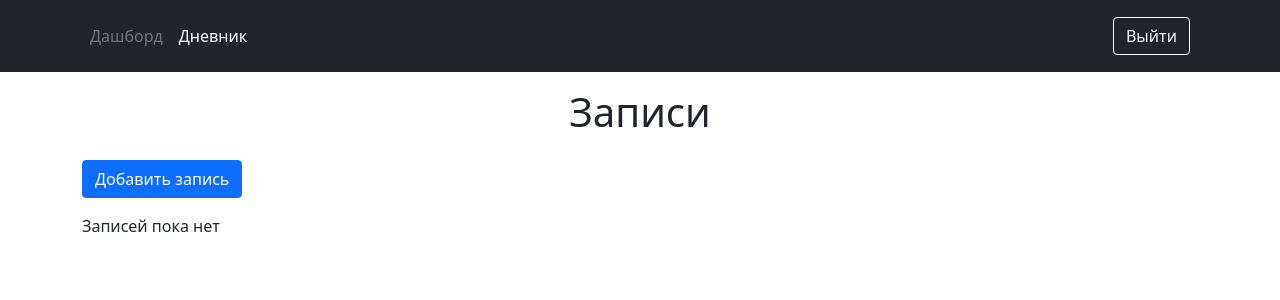
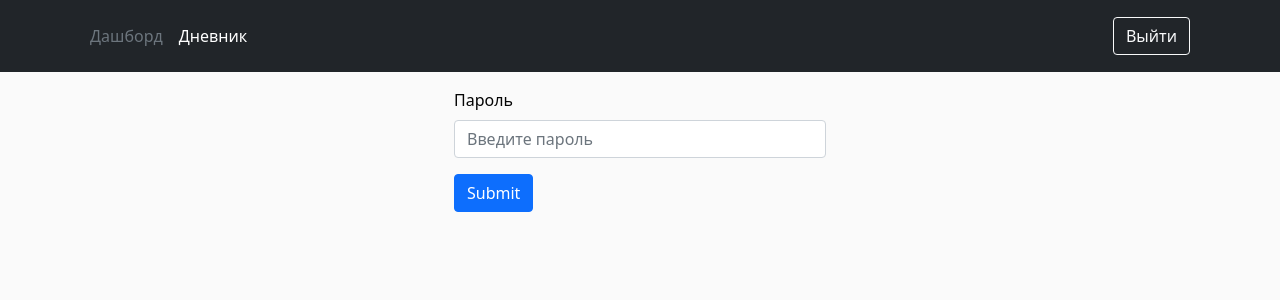
Before and after one commit to EncDiary/web-app, a React (Create React App) app: page / in a window 1280 px wide. Shown: the top 300 px of the page. Built offline with nearby package versions, Linux system fonts and the light colour scheme; no server answers.

Commit message:
update handlers

```diff
--- a/package.json
+++ b/package.json
@@ -7,6 +7,7 @@
     "@testing-library/react": "^11.2.7",
     "@testing-library/user-event": "^12.8.3",
     "bootstrap": "^5.0.2",
+    "crypto-js": "^4.1.1",
     "prop-types": "^15.7.2",
     "react": "^17.0.2",
     "react-bootstrap": "^2.0.0-beta.4",
--- a/src/App.js
+++ b/src/App.js
@@ -1,41 +1,32 @@
-import React, {useEffect} from 'react'
-import NotesList from './Diary/NotesList'
+import React from 'react'
 import Context from './context'
-import AddNote from './Diary/AddNote'
 import Header from './Components/Header'
-import Title from './Components/Title'
 import Swal from 'sweetalert2'
-import YearList from './Diary/YearList'
+import { AES, enc, SHA256 } from 'crypto-js'
+import EnterPassword from './Diary/EnterPassword'
+import Diary from './Diary'
 
 
 
 function App(props) {
   const [notes, setNotes] = React.useState([])
-  useEffect(() => {
-    fetch("https://cm42272.tmweb.ru/getNotes.php")
-      .then (response => response.json())
-      .then (response => {
 
-        // console.log(response)
-        response.forEach(element => {
-          element['year'] = new Date(element.datetime).getFullYear()
-          // element['month'] = new Date(element.datetime).getMonth()
-        });
+  // useEffect(() => {
+  //   fetch("https://cm42272.tmweb.ru/getNotes.php")
+  //     .then (response => response.json())
+  //     .then (response => {
+  //       response.forEach(element => {
+  //         element['year'] = new Date(element.datetime).getFullYear()
+  //       });
 
-        setNotes(response)
-    })
-  }, [])
+  //       setNotes(response)
+  //   })
+  // }, [])
 
 
-  function toggleNote(id) {
-    setNotes(
-      notes.map(note => {
-      if (note.id === id) {
-        note.opened = !note.opened
-      }
-      return note
-    }))
-  }
+  const [notesPassword, setNotesPassword] = React.useState("")
+
+
 
   function removeNote(id) {
     fetch("https://cm42272.tmweb.ru/deleteNote.php", {
@@ -75,7 +66,7 @@ function App(props) {
           'Content-Type': 'application/x-www-form-urlencoded',
         },
         body: JSON.stringify({
-          text: text
+          text: AES.encrypt(text, notesPassword).toString()
         })
       })
       .then (response => response.json())
@@ -107,7 +98,7 @@ function App(props) {
         },
         body: JSON.stringify({
           id: id,
-          text: text
+          text: AES.encrypt(text, notesPassword).toString()
         })
       })
       .then (response => response.json())
@@ -130,36 +121,62 @@ function App(props) {
     })
   }
 
-  function groupByNotes(notes, field) {
-    var groupArray = []
-    notes.forEach(note => {
-      console.log(note['year'])
-      if (note['year'] in groupArray) {
-        groupArray[note['year']].push(note)
-      } else {
-        groupArray[note['year']] = [note]
-        // groupArray.set(note['year'], new Array())
-        // groupArray[note['year']].push(note)
-      }
+  function enterPassword(password) {
+    console.log("Пароль введен")
+    if (SHA256(password).toString() === "8c6976e5b5410415bde908bd4dee15dfb167a9c873fc4bb8a81f6f2ab448a918") {
+      setNotesPassword(password)
+      getNotes(password)
+    } else {
+      var input_field = document.getElementById("enter_password")
+      input_field.classList.add("input-shake", "input-error")
+      setTimeout(function() {
+        input_field.classList.remove("input-shake")
+      }, 1000)
+    }
+  }
 
-    });
-    return groupArray
+
+  function getNotes(password=notesPassword) {
+    console.log("Refresh!!!")
+    fetch("https://cm42272.tmweb.ru/getNotes.php")
+      .then (response => response.json())
+      .then (response => {
+        response.forEach(element => {
+          element['year'] = new Date(element.datetime).getFullYear()
+
+
+          element['text'] = AES.decrypt(element['text'], password).toString(enc.Utf8);
+        });
+
+        setNotes(response)
+    })
+  }
+
+  function lockDiary() {
+    console.log("Lock!!!")
+    setNotesPassword("")
+    setNotes([])
   }
 
 
 
   return (
-    <Context.Provider value={{removeNote, toggleNote, editNote}}>
+    <Context.Provider value={{addNote, removeNote, editNote, enterPassword, getNotes}}>
       <Header my_hist={props.history} />
       <div className="container">
-        <Title text={"Записи"}/>
-        <AddNote onCreate={addNote} />
-        { notes.length ? <YearList notes={groupByNotes(notes, 'year')} /> : <p>Записей пока нет</p>}
 
         {
-          // onToggle={toggleNote} от NotesList
-            console.log('Группировка по году', groupByNotes(notes, 'year'))
+          notesPassword
+            ? <>
+                <button onClick={() => getNotes()}>Refresh!!!</button>
+                <button onClick={() => lockDiary()}>Lock!!!</button>
+                <Diary notes={notes} />
+              </>
+            : <>
+                <EnterPassword />
+              </>
         }
+
       </div>
     </Context.Provider>
   );
--- /dev/null
+++ b/src/Diary.js
@@ -0,0 +1,16 @@
+import React from 'react'
+import NotesList from './Diary/NotesList'
+import AddNote from './Diary/AddNote'
+import Title from './Components/Title'
+
+function Diary({notes}) {
+    return (
+        <>
+            <Title text={"Записи"}/>
+            <AddNote />
+            {notes.length ? <NotesList notes={notes} /> : <p>Записей пока нет</p>}
+        </>
+    )
+}
+
+export default Diary
--- a/src/Diary/AddNote.js
+++ b/src/Diary/AddNote.js
@@ -1,5 +1,5 @@
-import React, {useState} from 'react'
-import PropTypes from 'prop-types'
+import React, {useState, useContext} from 'react'
+import Context from '../context'
 
 function useInputValue(defaultValue='') {
     const [value, setValue] = useState(defaultValue)
@@ -14,14 +14,16 @@ function useInputValue(defaultValue='') {
     }
 }
 
-function AddNote({onCreate}) {
+function AddNote() {
+    const {addNote} = useContext(Context)
+
     const input = useInputValue('')
 
     function submitHandler(event) {
         event.preventDefault()
 
         if (input.value().trim()) {
-            onCreate(input.value())
+            addNote(input.value())
             input.clear()
         }
     }
@@ -62,8 +64,5 @@ function AddNote({onCreate}) {
     )
 }
 
-AddNote.propTypes = {
-    onCreate: PropTypes.func.isRequired
-}
 
 export default AddNote
--- /dev/null
+++ b/src/Diary/EnterPassword.js
@@ -0,0 +1,49 @@
+import React, {useState, useContext} from 'react'
+import {Form, Button} from 'react-bootstrap'
+import Context from '../context'
+
+
+function useInputValue(defaultValue='') {
+    const [value, setValue] = useState(defaultValue)
+
+    return {
+        bind: {
+            value,
+            onChange: event => setValue(event.target.value)
+        },
+        clear: () => setValue(''),
+        value: () => value
+    }
+}
+
+function EnterPassword() {
+    const {enterPassword} = useContext(Context)
+
+    const input = useInputValue('')
+
+    function submitHandler(event) {
+        event.preventDefault()
+
+        if (input.value().trim()) {
+            enterPassword(input.value())
+            input.clear()
+        }
+    }
+
+    return (
+        <div>
+            <Form className="col-4 offset-4" onSubmit={submitHandler}>
+                <Form.Group className="mb-3">
+                    <Form.Label>Пароль</Form.Label>
+                    <Form.Control {...input.bind} type="text" placeholder="Введите пароль" id="enter_password" />
+                </Form.Group>
+
+                <Button variant="primary" type="submit">
+                    Submit
+                </Button>
+            </Form>
+        </div>
+    )
+}
+
+export default EnterPassword
--- a/src/Diary/NoteItem.js
+++ b/src/Diary/NoteItem.js
@@ -1,5 +1,4 @@
 import React from 'react'
-import PropTypes from 'prop-types'
 import RemoveNote from './RemoveNote'
 import EditNote from './EditNote'
 
@@ -13,10 +12,15 @@ function NoteItem({ note, index }) {
     var note_time = new Date(note.datetime)
 
     return (
-        <div className={classes.join(' ') + " card card-body"}>
+        <>
+
+            <div className={classes.join(' ') + " card card-body mb-4"}>
                 <span className="d-flex justify-content-between">
                     <div>
-                    <span>{note_time.getFullYear()}.{note_time.getMonth()}.{note_time.getDate()} - {note_time.getHours()}:{note_time.getMinutes()}:{note_time.getSeconds()}</span>
+                        {note_time.toLocaleString("ru", {year: 'numeric', month: 'long', day: 'numeric'})}
+                        ({(note_time.toLocaleString("ru", {weekday: 'short'}).toUpperCase())})
+                        <br />
+                        {note_time.toLocaleString("ru", {hour: 'numeric', minute: 'numeric'})}
                         <hr />
                         <b>{index + 1}</b>
                         &nbsp;
@@ -30,14 +34,9 @@ function NoteItem({ note, index }) {
                     </div>
                 </span>
             </div>
-
+        </>
     )
 }
 
-NoteItem.propTypes = {
-    note: PropTypes.object.isRequired,
-    index: PropTypes.number,
-    onClick: PropTypes.func.isRequired
-}
 
 export default NoteItem
--- a/src/Diary/NotesList.js
+++ b/src/Diary/NotesList.js
@@ -1,24 +1,19 @@
 import React from 'react'
-import PropTypes from 'prop-types'
 import NoteItem from './NoteItem'
 
-function NotesList(props) {
+function NotesList({notes, i}) {
 
 
     return (
         <div className="note_item">
 
 
-            {props.notes.map((note, index) => {
+            {notes.map((note, index) => {
                 return <NoteItem note={note} key={note.id} index={index} />
             })}
         </div>
     )
 }
 
-// NotesList.propTypes = {
-//     notes: PropTypes.arrayOf(PropTypes.object).isRequired,
-//     onToggle: PropTypes.func.isRequired
-// }
 
 export default NotesList
--- a/src/Diary/YearList.js
+++ /dev/null
@@ -1,25 +0,0 @@
-import React from 'react'
-import NoteItem from './NoteItem'
-import NotesList from './NotesList'
-
-function YearList(props) {
-
-
-    return (
-        <div className="note_item">
-
-
-            {props.notes.map((note, index) => {
-                return (
-                    <>
-                        {index}
-                        <NotesList notes={note} />
-                    </>
-                )
-            })}
-        </div>
-    )
-}
-
-
-export default YearList
--- a/src/index.css
+++ b/src/index.css
@@ -1,7 +1,46 @@
-.wrapper {
-    background-color: #ddd;
+* {
+    --background: #fafafa;
+    --text-color: #050505;
+    --error-color: #e74859;
 }
 
-.opened_note {
-    background-color: rgb(60, 255, 0);
+body {
+    background-color: var(--background);
+    color: var(--text-color);
 }
+
+/* .input-shake {
+    animation:shake 50s cubic-bezier(.36,.07,.19,.97) 0s;
+    transition: border-color .15s ease;
+} */
+
+
+.input-shake {
+    animation: shake 0.82s cubic-bezier(.36,.07,.19,.97) both;
+    transform: translate3d(0, 0, 0);
+    backface-visibility: hidden;
+    perspective: 1000px;
+  }
+
+  @keyframes shake {
+    10%, 90% {
+      transform: translate3d(-1px, 0, 0);
+    }
+
+    20%, 80% {
+      transform: translate3d(2px, 0, 0);
+    }
+
+    30%, 50%, 70% {
+      transform: translate3d(-4px, 0, 0);
+    }
+
+    40%, 60% {
+      transform: translate3d(4px, 0, 0);
+    }
+  }
+
+.input-error {
+    border-color: var(--error-color) !important;
+    box-shadow: inset 0 1px 3px rgba(0,0,0,.06),0 0 0 var(--focus-shadow-spread) var(--form-box-shadow-color-focus-error) !important;
+}
```
Also changed, not shown: 1 other file (tests, documents, lock files or other folders). Lines whose indentation alone changed are shown as unchanged.
